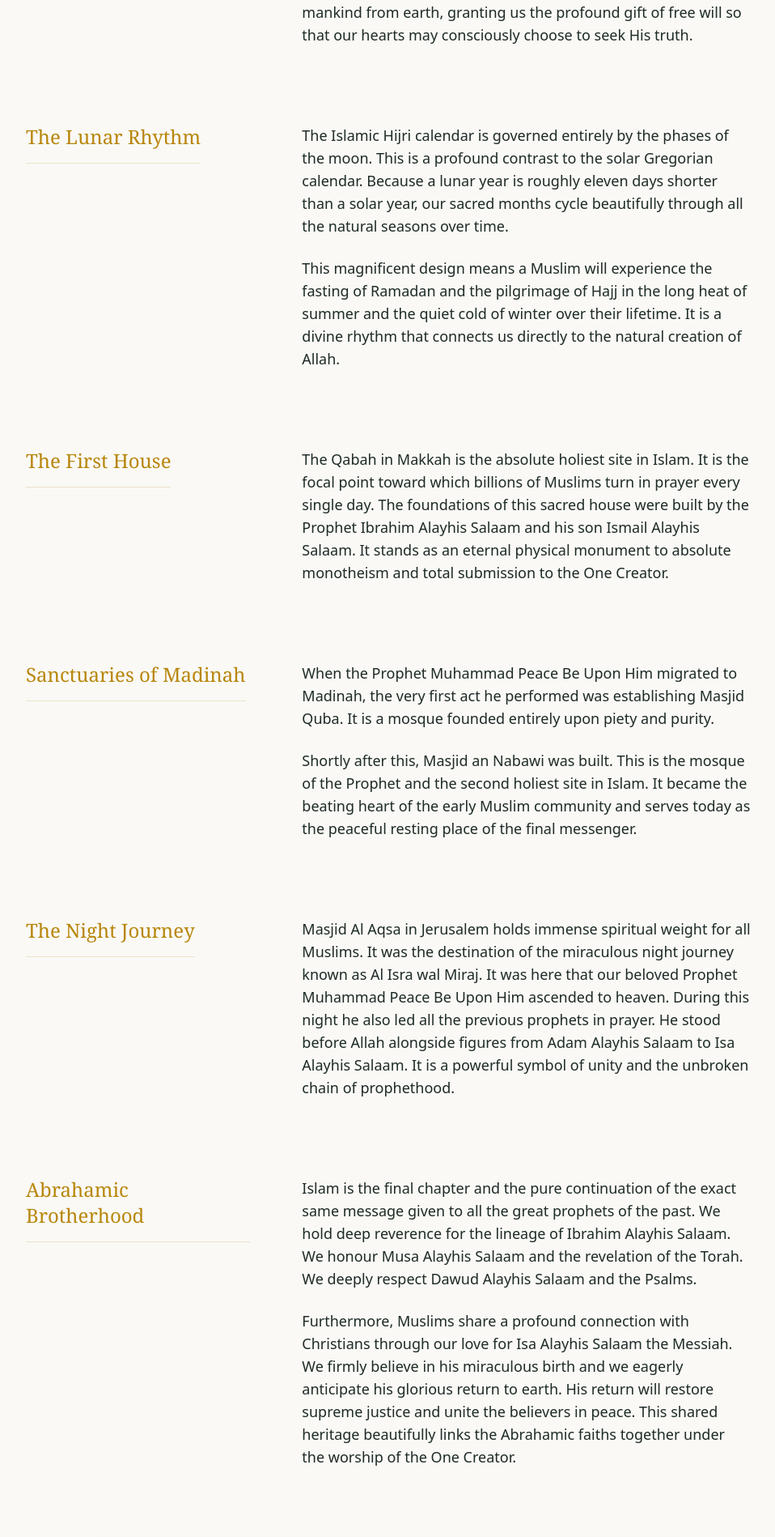
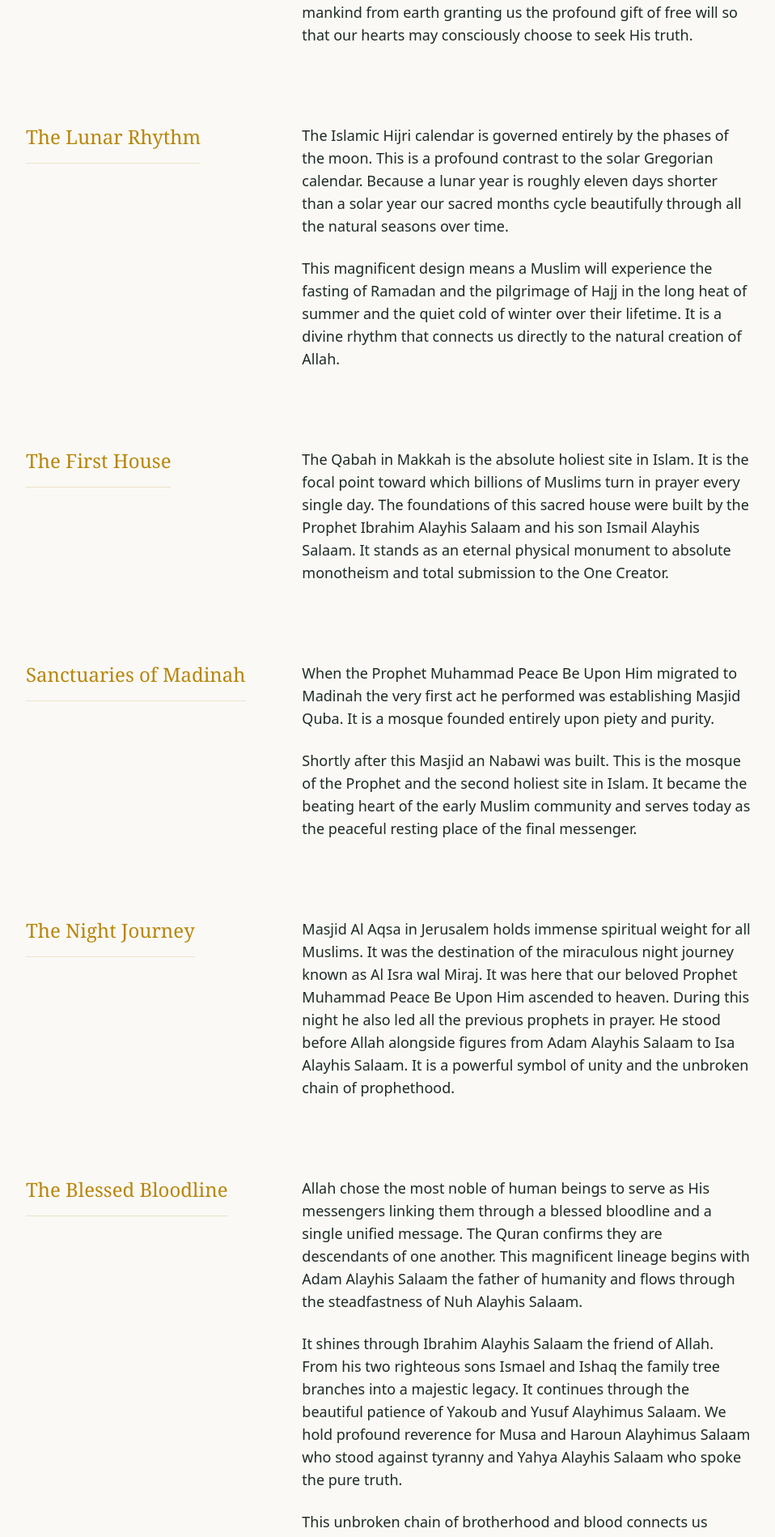
Before and after one commit to amanahco/amanah-web, a Next.js app: page /heritage in a window 1280 px wide. Shown: the part 880-2778 px from the top of the page at 81% size, without its empty margins (160-1118 px from the left). Built offline with nearby package versions, Linux system fonts and the light colour scheme.

Commit message:
refactor(page): refine UI copy for the Heritage page, enhancing clarity and consistency by removing punctuation and updating section titles for improved readability

```diff
--- a/app/heritage/page.tsx
+++ b/app/heritage/page.tsx
@@ -1,8 +1,9 @@
 /**
- * UI: Amanah Web Storefront - Sacred Heritage
- * Description: A serene educational guide covering the Creator, the lunar calendar, sacred sites, and Abrahamic roots.
+ * UI: Amanah Web Storefront Sacred Heritage
+ * Description: A serene educational guide covering the Creator the lunar calendar
+ * sacred sites the Golden Chain of Prophethood and the Noble Companions.
  * Designed with strict Quiet Luxury aesthetics.
- * Amanah Collective Ltd ©️ 2026
+ * Amanah Collective Ltd ©️ 2026. All Rights Reserved.
  */
 
 import React from 'react';
@@ -50,7 +51,7 @@ export default function Heritage() {
               At the absolute summit of all knowledge is the understanding of Allah and His boundless mercy. His mercy encompasses every single thing and forever precedes His divine wrath. He is the majestic Creator of the universe. He fashioned the heavens and the earth in six days. Above us exist seven mighty heavens. The prophetic tradition teaches us that the distance between each heaven is a vast journey of five hundred years. This is a beautiful testament to the unimaginable scale of His dominion.
             </p>
             <p className="text-base md:text-lg leading-relaxed text-[#051410]/90">
-              From His infinite power, Allah brought forth various forms of creation. He created the Angels from pure light to flawlessly execute His divine commands. Among them are Jibrael Alayhis Salaam, the trusted bringer of divine revelation, and Mikael Alayhis Salaam, who is tasked with the nourishment of the earth. He created the Jinn from smokeless fire. Finally, He fashioned mankind from earth, granting us the profound gift of free will so that our hearts may consciously choose to seek His truth.
+              From His infinite power Allah brought forth various forms of creation. He created the Angels from pure light to flawlessly execute His divine commands. Among them are Jibrael Alayhis Salaam the trusted bringer of divine revelation and Mikael Alayhis Salaam who is tasked with the nourishment of the earth. He created the Jinn from smokeless fire. Finally He fashioned mankind from earth granting us the profound gift of free will so that our hearts may consciously choose to seek His truth.
             </p>
           </div>
         </div>
@@ -64,7 +65,7 @@ export default function Heritage() {
           </div>
           <div className="md:w-2/3">
             <p className="text-base md:text-lg leading-relaxed text-[#051410]/90 mb-6">
-              The Islamic Hijri calendar is governed entirely by the phases of the moon. This is a profound contrast to the solar Gregorian calendar. Because a lunar year is roughly eleven days shorter than a solar year, our sacred months cycle beautifully through all the natural seasons over time.
+              The Islamic Hijri calendar is governed entirely by the phases of the moon. This is a profound contrast to the solar Gregorian calendar. Because a lunar year is roughly eleven days shorter than a solar year our sacred months cycle beautifully through all the natural seasons over time.
             </p>
             <p className="text-base md:text-lg leading-relaxed text-[#051410]/90">
               This magnificent design means a Muslim will experience the fasting of Ramadan and the pilgrimage of Hajj in the long heat of summer and the quiet cold of winter over their lifetime. It is a divine rhythm that connects us directly to the natural creation of Allah.
@@ -95,10 +96,10 @@ export default function Heritage() {
           </div>
           <div className="md:w-2/3">
             <p className="text-base md:text-lg leading-relaxed text-[#051410]/90 mb-6">
-              When the Prophet Muhammad Peace Be Upon Him migrated to Madinah, the very first act he performed was establishing Masjid Quba. It is a mosque founded entirely upon piety and purity.
+              When the Prophet Muhammad Peace Be Upon Him migrated to Madinah the very first act he performed was establishing Masjid Quba. It is a mosque founded entirely upon piety and purity.
             </p>
             <p className="text-base md:text-lg leading-relaxed text-[#051410]/90">
-              Shortly after this, Masjid an Nabawi was built. This is the mosque of the Prophet and the second holiest site in Islam. It became the beating heart of the early Muslim community and serves today as the peaceful resting place of the final messenger.
+              Shortly after this Masjid an Nabawi was built. This is the mosque of the Prophet and the second holiest site in Islam. It became the beating heart of the early Muslim community and serves today as the peaceful resting place of the final messenger.
             </p>
           </div>
         </div>
@@ -117,19 +118,56 @@ export default function Heritage() {
           </div>
         </div>
 
-        {/* The Abrahamic Brotherhood */}
+        {/* The Blessed Bloodline */}
         <div className="flex flex-col md:flex-row gap-8 md:gap-16 items-start">
           <div className="md:w-1/3">
             <h3 className="text-2xl font-serif text-[#B8860B] border-b border-[#B8860B]/20 pb-4 inline-block">
-              Abrahamic Brotherhood
+              The Blessed Bloodline
             </h3>
           </div>
           <div className="md:w-2/3">
             <p className="text-base md:text-lg leading-relaxed text-[#051410]/90 mb-6">
-              Islam is the final chapter and the pure continuation of the exact same message given to all the great prophets of the past. We hold deep reverence for the lineage of Ibrahim Alayhis Salaam. We honour Musa Alayhis Salaam and the revelation of the Torah. We deeply respect Dawud Alayhis Salaam and the Psalms.
+              Allah chose the most noble of human beings to serve as His messengers linking them through a blessed bloodline and a single unified message. The Quran confirms they are descendants of one another. This magnificent lineage begins with Adam Alayhis Salaam the father of humanity and flows through the steadfastness of Nuh Alayhis Salaam.
+            </p>
+            <p className="text-base md:text-lg leading-relaxed text-[#051410]/90 mb-6">
+              It shines through Ibrahim Alayhis Salaam the friend of Allah. From his two righteous sons Ismael and Ishaq the family tree branches into a majestic legacy. It continues through the beautiful patience of Yakoub and Yusuf Alayhimus Salaam. We hold profound reverence for Musa and Haroun Alayhimus Salaam who stood against tyranny and Yahya Alayhis Salaam who spoke the pure truth.
             </p>
             <p className="text-base md:text-lg leading-relaxed text-[#051410]/90">
-              Furthermore, Muslims share a profound connection with Christians through our love for Isa Alayhis Salaam the Messiah. We firmly believe in his miraculous birth and we eagerly anticipate his glorious return to earth. His return will restore supreme justice and unite the believers in peace. This shared heritage beautifully links the Abrahamic faiths together under the worship of the One Creator.
+              This unbroken chain of brotherhood and blood connects us deeply with our Jewish and Christian neighbours because a Muslim cannot be a true believer without accepting and honouring every single one of these magnificent prophets.
+            </p>
+          </div>
+        </div>
+
+        {/* The Messiah and The Seal */}
+        <div className="flex flex-col md:flex-row gap-8 md:gap-16 items-start">
+          <div className="md:w-1/3">
+            <h3 className="text-2xl font-serif text-[#B8860B] border-b border-[#B8860B]/20 pb-4 inline-block">
+              The Messiah & The Seal
+            </h3>
+          </div>
+          <div className="md:w-2/3">
+            <p className="text-base md:text-lg leading-relaxed text-[#051410]/90 mb-6">
+              Islam holds immense love for Isa Alayhis Salaam the Messiah Jesus. We believe with absolute certainty in his miraculous birth to the Virgin Maryam and we eagerly await his return to earth to restore supreme justice. To deny him is to step outside the fold of Islam entirely.
+            </p>
+            <p className="text-base md:text-lg leading-relaxed text-[#051410]/90">
+              This golden chain is finally sealed by the Prophet Muhammad Peace Be Upon Him the best of mankind. He did not bring a new religion but rather the final perfected and universal chapter of the exact same message given to all the prophets before him completing the favour of Allah upon humanity.
+            </p>
+          </div>
+        </div>
+
+        {/* The Family and The Companions */}
+        <div className="flex flex-col md:flex-row gap-8 md:gap-16 items-start">
+          <div className="md:w-1/3">
+            <h3 className="text-2xl font-serif text-[#B8860B] border-b border-[#B8860B]/20 pb-4 inline-block">
+              The Noble Companions
+            </h3>
+          </div>
+          <div className="md:w-2/3">
+            <p className="text-base md:text-lg leading-relaxed text-[#051410]/90 mb-6">
+              Our love for the Prophet Muhammad Peace Be Upon Him is incomplete without a profound love for his blessed family the Ahlul Bayt. They carried his light and legacy with unwavering devotion and purity. Alongside them we hold immense honour for the Sahabah the companions who stood by the Prophet through the hardest of trials.
+            </p>
+            <p className="text-base md:text-lg leading-relaxed text-[#051410]/90">
+              We deeply respect and send peace upon Abu Bakr as Siddiq who was the closest friend and the very first to believe and Umar ibn al Khattab whose immense strength became the absolute shield of the early believers. These noble souls along with all those closest to the Prophet were promised the highest ranks in Jannatul Firdous. Their sacrifices laid the very foundation of the Ummah we belong to today.
             </p>
           </div>
         </div>
```
